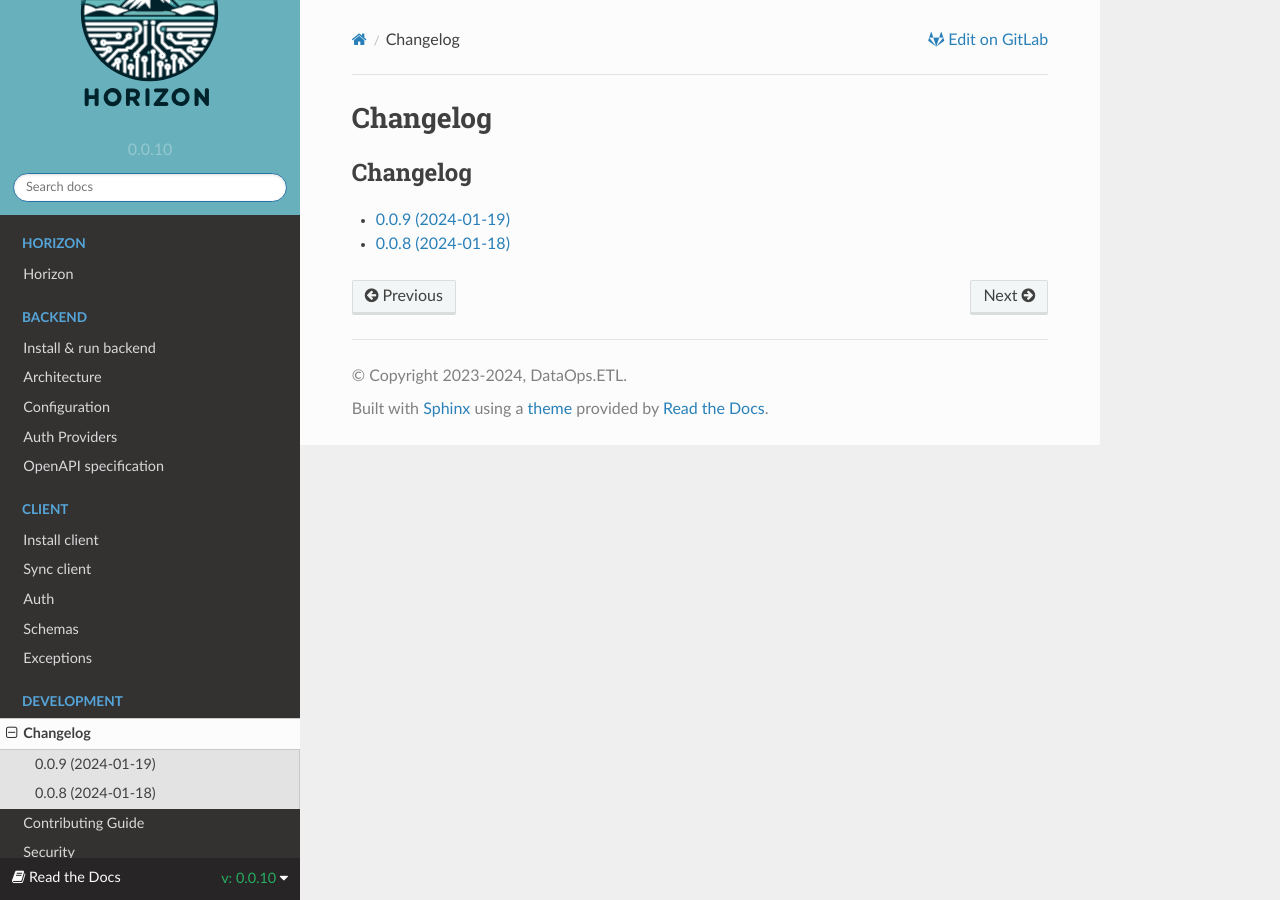
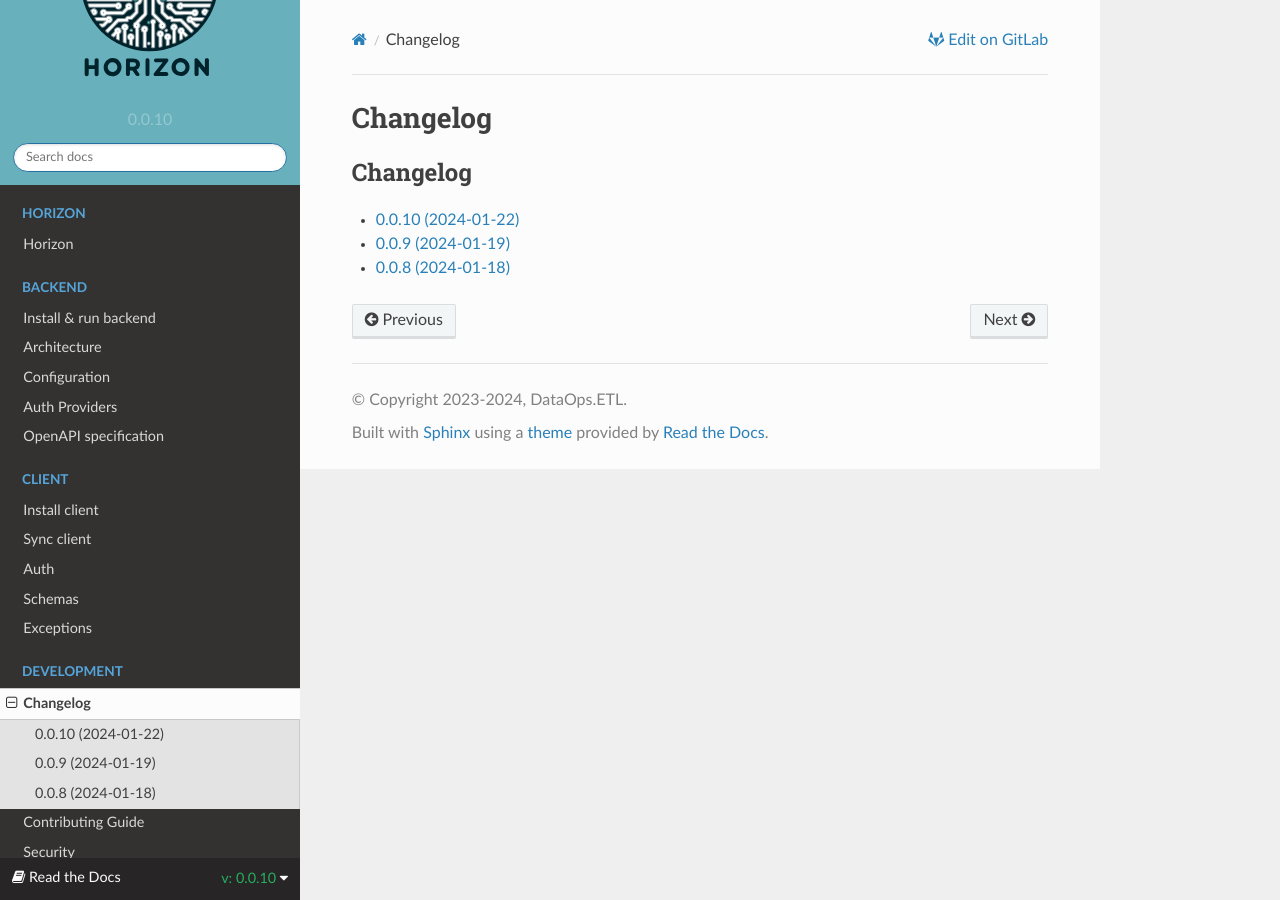
Before and after one commit to MobileTeleSystems/horizon, a Sphinx documentation site: the page built from docs/changelog.rst, in a window 1280 px wide. Built offline with Sphinx 7.4.7 and the Read the Docs theme 2.0.0, drawn with Linux system fonts in a browser that asks for light colours.

```diff
--- /dev/null
+++ b/docs/changelog/0.0.10.rst
@@ -0,0 +1,8 @@
+
+0.0.10 (2024-01-22)
+==================
+
+Bug Fixes
+---------
+
+- Update ``starlette-exporter`` and ``uvicorn`` to latest versions
--- a/docs/changelog/index.rst
+++ b/docs/changelog/index.rst
@@ -3,5 +3,6 @@
     :caption: Changelog
 
     DRAFT
+    0.0.10
     0.0.9
     0.0.8
--- a/pyproject.toml
+++ b/pyproject.toml
@@ -66,8 +66,7 @@ starlette-exporter = [
 ]
 uvicorn = [
   {version = "^0.22.0", optional = true, python = "<3.8"},
-  # TODO: Allow using uvicorn==0.26 after fixing https://github.com/stephenhillier/starlette_exporter/pull/87
-  {version = ">=0.22.0,<0.25", optional = true, python = ">=3.8"},
+  {version = ">=0.22.0", optional = true, python = ">=3.8"},
 ]
 python-jose = {version = "*", extras=["cryptography"]}
 pydantic-settings = [
```
Also changed, not shown: 1 other file.
